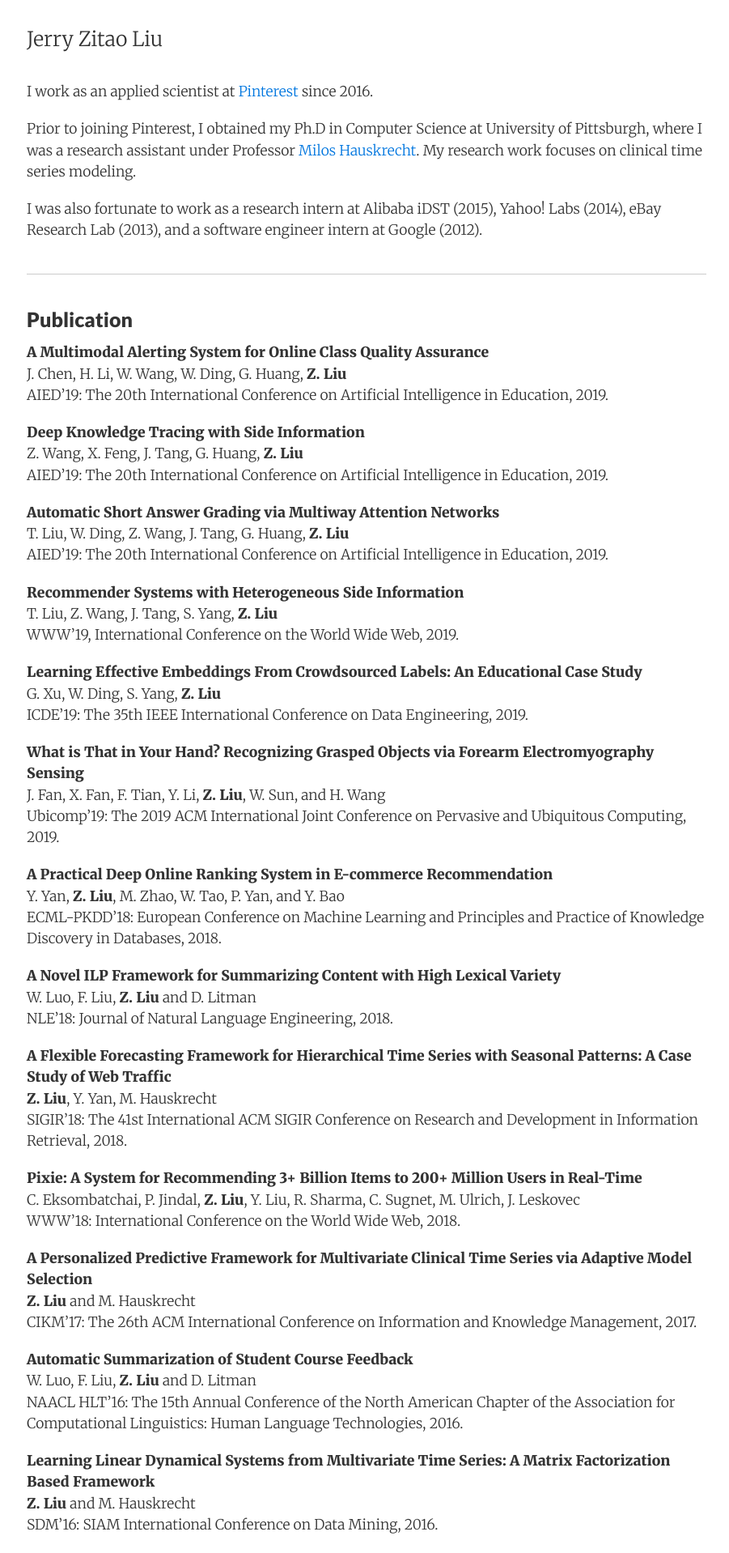
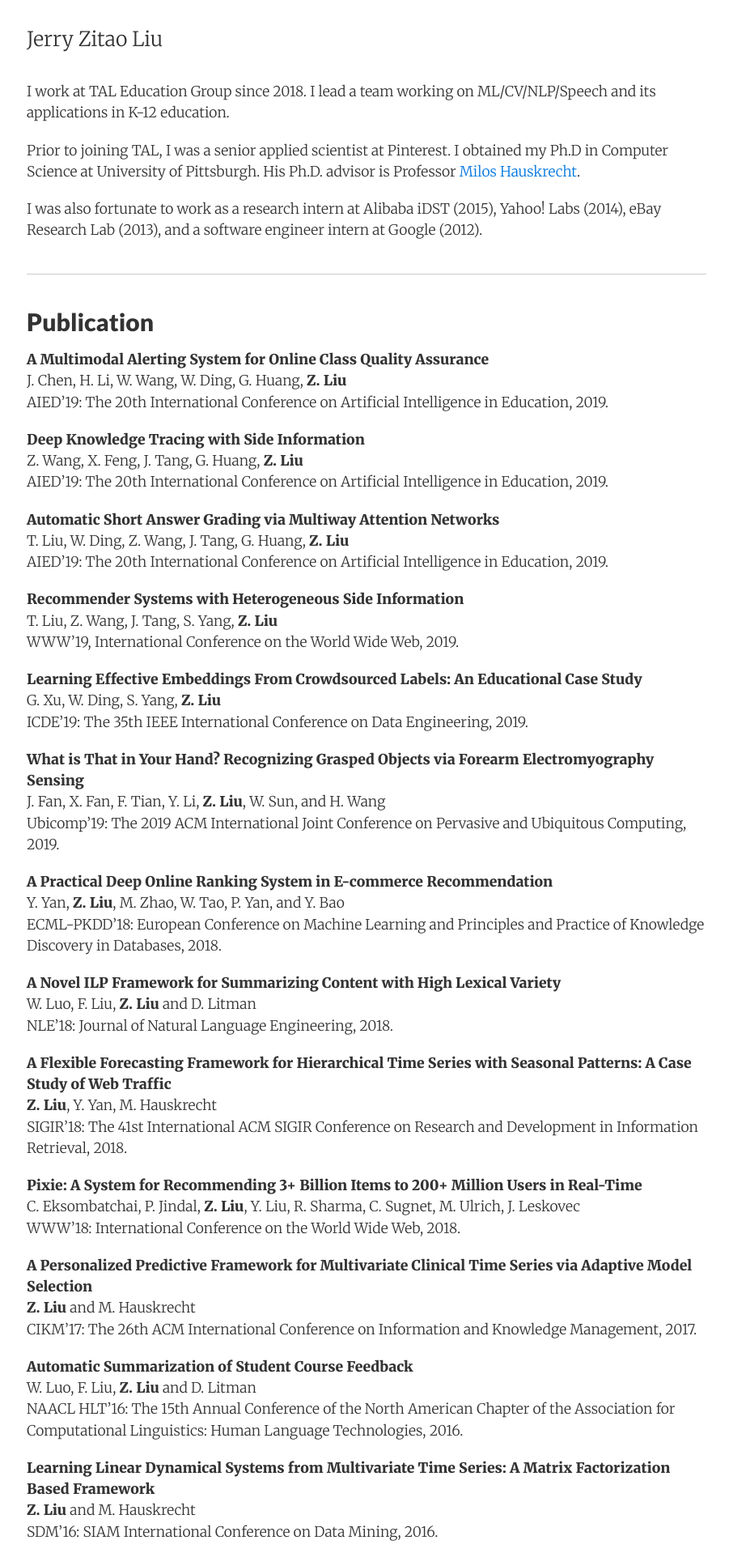
Before and after one commit to zitaoliu/zitaoliu.github.io, a Jekyll site: the page built from index.html, in a window 1280 px wide. Shown: the top 1918 px of the page at 81% size, without its empty margins (187-1088 px from the left). Built offline with Jekyll 4.4.1, drawn with Linux system fonts in a browser that asks for light colours; nearby versions of some CDN libraries.

Commit message:
change font size; change bio

```diff
--- a/_includes/index_content.md
+++ b/_includes/index_content.md
@@ -1,13 +1,13 @@
 
-I work as an applied scientist at [Pinterest](https://www.pinterest.com) since 2016.
+I work at TAL Education Group since 2018. I lead a team working on ML/CV/NLP/Speech and its applications in K-12 education.
 
-Prior to joining Pinterest, I obtained my Ph.D in Computer Science at University of Pittsburgh, where I was a research assistant under Professor [Milos Hauskrecht](http://people.cs.pitt.edu/~milos/). My research work focuses on clinical time series modeling.
+Prior to joining TAL, I was a senior applied scientist at Pinterest. I obtained my Ph.D in Computer Science at University of Pittsburgh. His Ph.D. advisor is Professor [Milos Hauskrecht](http://people.cs.pitt.edu/~milos/).
 
 I was also fortunate to work as a research intern at Alibaba iDST (2015), Yahoo! Labs (2014), eBay Research Lab (2013), and a software engineer intern at Google (2012).
 
 * * *
 
-### Publication
+## Publication
 
 **A Multimodal Alerting System for Online Class Quality Assurance**
 J. Chen, H. Li, W. Wang, W. Ding, G. Huang, **Z. Liu**
--- a/_sass/_variables.scss
+++ b/_sass/_variables.scss
@@ -1,5 +1,5 @@
 // Typography
-$base-font-size: 14px !default;
+$base-font-size: 13px !default;
 $bold-font-weight: bold !default;
 $font-family: 'Merriweather', 'PT Serif', Georgia, 'Times New Roman', serif !default;
 $line-height: 1.5 !default;
```
